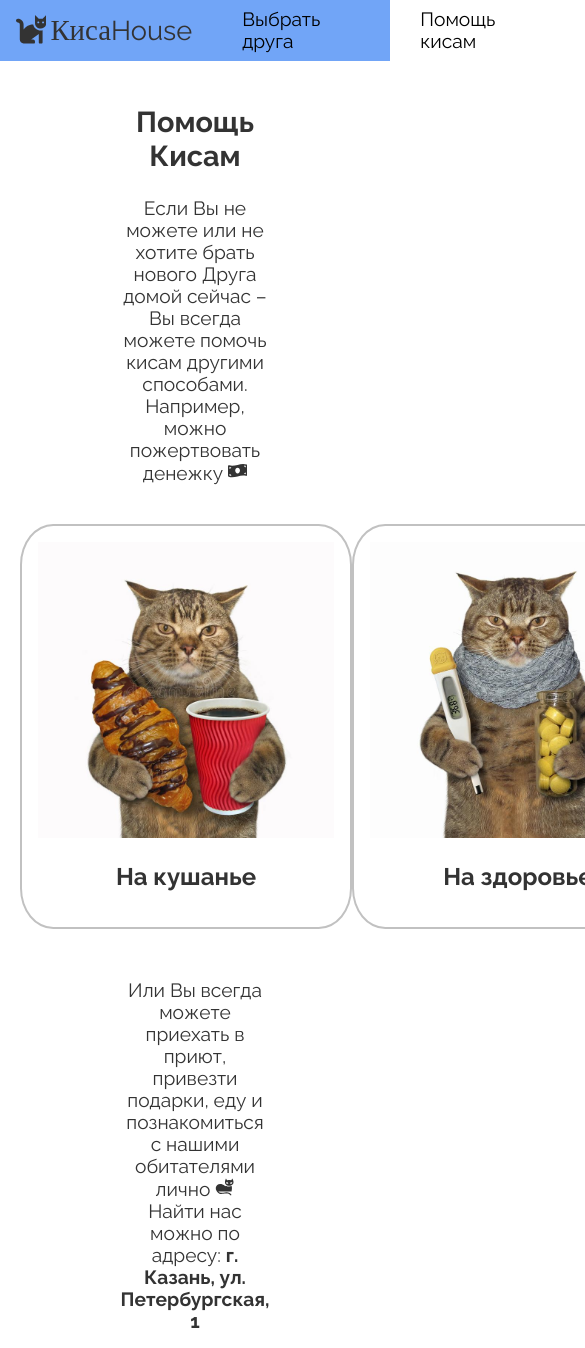
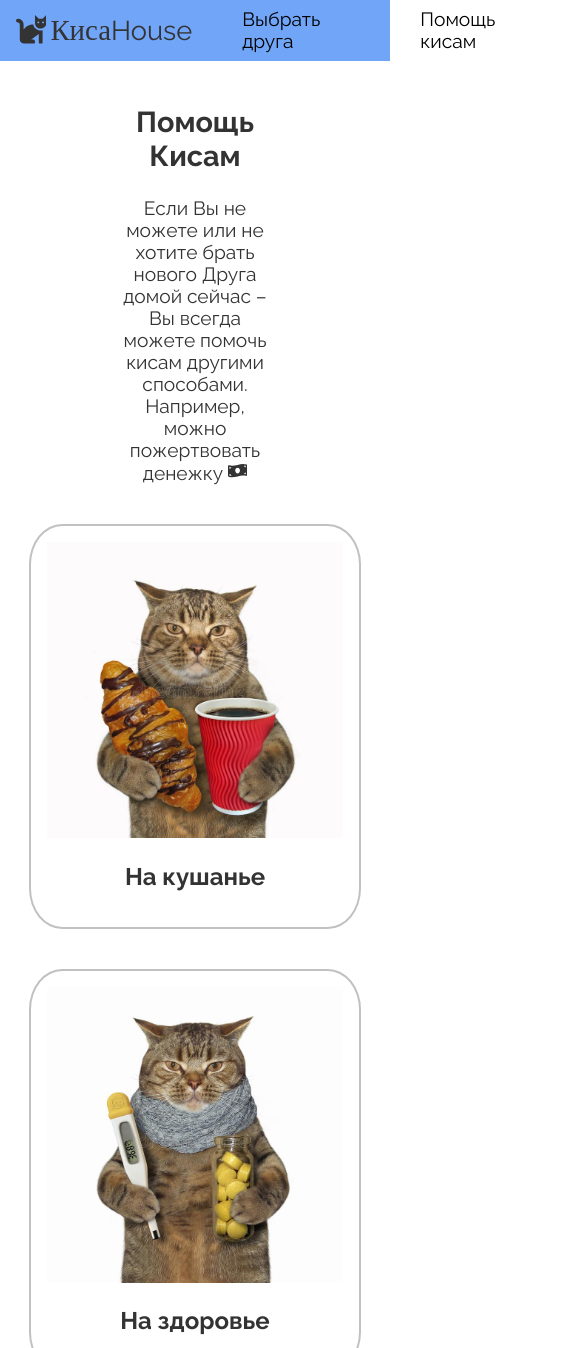
Before and after one commit to anastaok/kisa-house, a React (Create React App) app: page /help in a window 390 px wide. Shown: the top 1348 px of the page, 585 px wide, since content can reach past the window. Built offline with nearby package versions, Linux system fonts and the light colour scheme; a web font is replaced by a local one.

Commit message:
added media queries for helpKisa component

```diff
--- a/src/components/HelpKisa/HelpKisa.jsx
+++ b/src/components/HelpKisa/HelpKisa.jsx
@@ -52,8 +52,6 @@ const HelpKisa = () => {
         <div className="mapCounter">
           <iframe
             src="https://yandex.ru/map-widget/v1/?um=constructor%3A24880c51b43c7db577f957f326117d944dea2594b1e191e49be94fbe35c98f86&amp;source=constructor"
-            width="700"
-            height="300"
             frameborder="0"
           ></iframe>
         </div>
--- a/src/components/HelpKisa/HelpKisa.scss
+++ b/src/components/HelpKisa/HelpKisa.scss
@@ -5,6 +5,12 @@
   .helpTop {
     margin-bottom: 3.125rem;
     text-align: center;
+  }
+
+  @media screen and (max-width: 1150px) {
+    .helpTop {
+      margin-bottom: 1rem;
+    }
   }
 
   .helpText {
@@ -42,6 +48,18 @@
     }
   }
 
+  @media screen and (max-width: 1150px) {
+    .helpCategoryWrapper {
+      justify-content: center;
+      flex-direction: column;
+      align-items: center;
+
+      .helpCategory {
+        margin-bottom: 2.5rem;
+      }
+    }
+  }
+
   .helpBottom {
     display: flex;
     flex-direction: column;
@@ -59,6 +77,12 @@
     .mapCounter:hover {
       border: 2px solid #71a5f7;
     }
+
+    @media screen and (max-width: 800px) {
+      .mapCounter {
+        width: 20rem;
+      }
+    }
   }
 }
 
@@ -68,7 +92,13 @@
   color: #454545;
 }
 
-#map {
+iframe {
+  height: 300px;
   width: 700px;
-  height: 300px;
 }
+
+@media screen and (max-width: 800px) {
+  iframe {
+    width: 20rem;
+  }
+}
```
